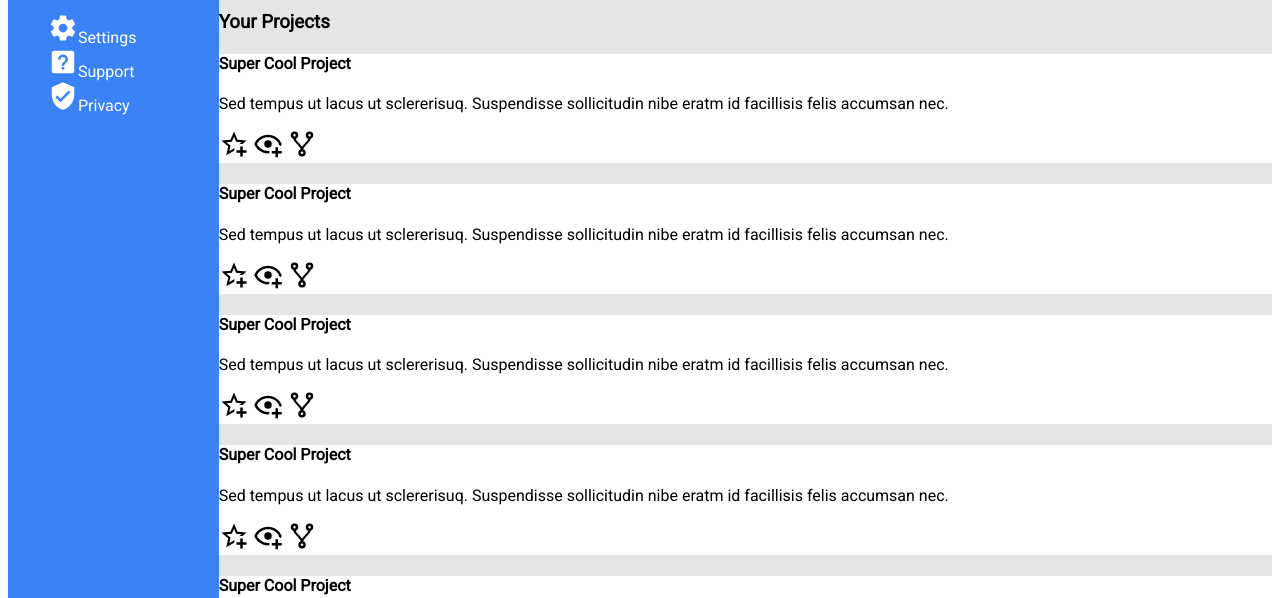
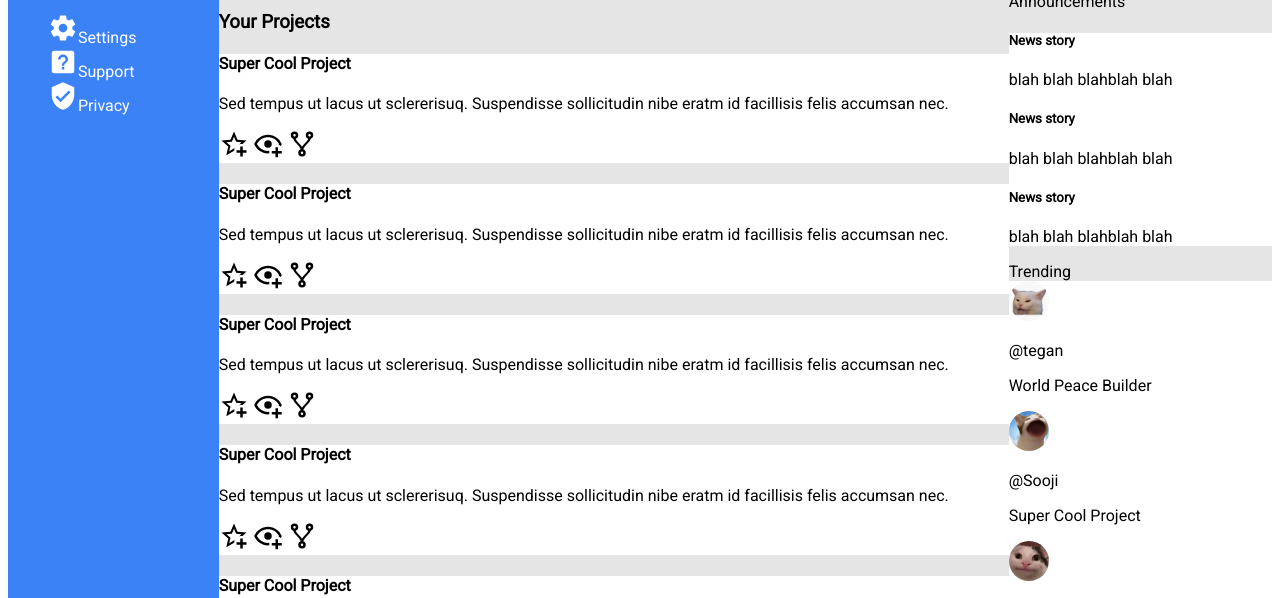
Before and after one commit to skim1225/odin-admin-dashboard, a plain HTML site: page index.html in a window 1280 px wide. Shown: the part 350-948 px from the top of the page. Drawn offline with Linux system fonts and the light colour scheme.

Commit message:
Format main

```diff
--- a/index.html
+++ b/index.html
@@ -109,6 +109,7 @@
             </div>
         </div>
         <div class="aside">
+            Announcements
             <div class="announcements">
                 <div class="news">
                     <h5>News story</h5>
@@ -123,6 +124,7 @@
                     <p>blah blah blahblah blah</p>
                 </div>
             </div>
+            Trending
             <div class="trending">
                 <div class="user-card">
                     <img class="user-icon" src="img/cat-2.jpg" alt="user-icon">
--- a/styles.css
+++ b/styles.css
@@ -2,6 +2,7 @@
 
 body {
     font-family: 'Roboto', sans-serif;
+    font-weight: 400;
     display: grid;
     grid-template-columns: 1fr 5fr;
     grid-template-rows: 1fr 5fr;
@@ -62,7 +63,30 @@ button {
     grid-row-start: 2;
     grid-row-end: 3;
     background-color: #e5e5e5;
+    display: grid;
     grid-template-columns: 3fr 1fr;
+    grid-template-rows: 1fr 1fr;
+}
+
+.project {
+    grid-column-start: 1;
+    grid-column-end: 2;
+    grid-row-start: 1;
+    grid-row-end: 3;
+}
+
+.announcements {
+    grid-column-start: 2;
+    grid-column-end: 3;
+    grid-row-start: 1;
+    grid-row-end: 2;
+}
+
+.trending {
+    grid-column-start: 2;
+    grid-column-end: 3;
+    grid-row-start: 2;
+    grid-row-end: 3;
 }
 
 .card {
@@ -77,3 +101,7 @@ button {
 ul {
     list-style-type: none;
 }
+
+.trending, .announcements {
+    background-color: white;
+}
```
